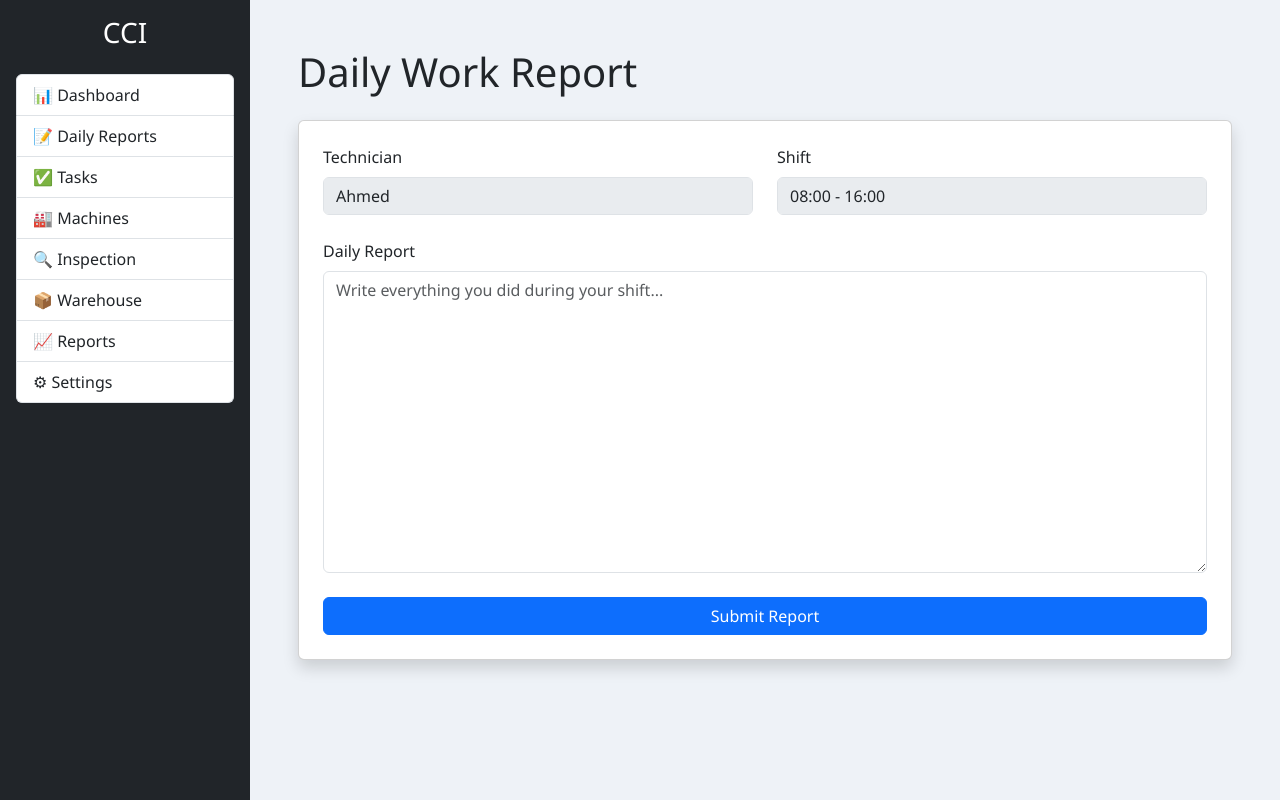
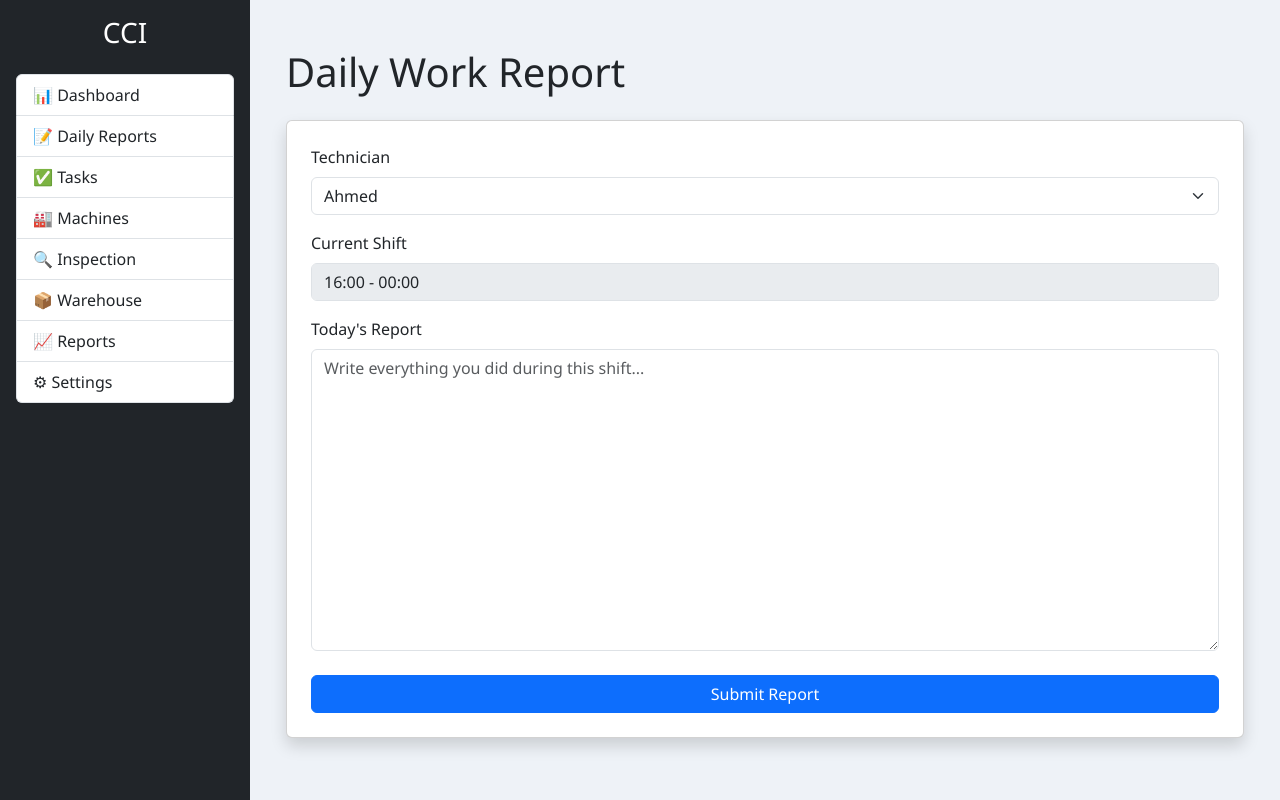
Before and after one commit to engarin95-stack/CCI-Maintenance, a React (Vite) app: page /dailyreports in a window 1280 px wide. Built offline with nearby package versions, Linux system fonts and the light colour scheme.

Commit message:
Version 0.3 - Daily Reports completed

```diff
--- a/src/pages/DailyReports.jsx
+++ b/src/pages/DailyReports.jsx
@@ -1,90 +1,96 @@
 import { useState } from "react";
-import axios from "axios";
+import api from "../services/api";
 
 export default function DailyReports() {
-  const [technician] = useState("Ahmed");
-  const [shift] = useState("08:00 - 16:00");
+  const technicians = ["Ahmed", "Basher", "Redar", "Admin"];
+
+  const getShift = () => {
+    const hour = new Date().getHours();
+
+    if (hour >= 0 && hour < 8) return "00:00 - 08:00";
+    if (hour >= 8 && hour < 16) return "08:00 - 16:00";
+    return "16:00 - 00:00";
+  };
+
+  const [technician, setTechnician] = useState(technicians[0]);
   const [report, setReport] = useState("");
+  const [loading, setLoading] = useState(false);
 
-  async function submitReport() {
+  const submitReport = async () => {
     if (report.trim() === "") {
       alert("Please write your report.");
       return;
     }
 
+    setLoading(true);
+
     try {
-      await axios.post("http://localhost:5000/reports", {
+      await api.post("/reports", {
         technician,
-        shift,
+        shift: getShift(),
         report,
       });
 
-      alert("Report submitted successfully!");
+      alert("Report submitted successfully.");
 
       setReport("");
+    } catch (err) {
+      alert("Cannot connect to server.");
+      console.error(err);
+    }
 
-    } catch (error) {
-      console.error(error);
-      alert("Cannot connect to the server.");
-    }
-  }
+    setLoading(false);
+  };
 
   return (
-    <div className="container-fluid p-4">
+    <div className="container mt-4">
 
       <h1 className="mb-4">Daily Work Report</h1>
 
       <div className="card shadow p-4">
 
-        <div className="row mb-4">
+        <div className="mb-3">
+          <label className="form-label">Technician</label>
 
-          <div className="col-md-6">
-            <label className="form-label">
-              Technician
-            </label>
+          <select
+            className="form-select"
+            value={technician}
+            onChange={(e) => setTechnician(e.target.value)}
+          >
+            {technicians.map((tech) => (
+              <option key={tech}>{tech}</option>
+            ))}
+          </select>
+        </div>
 
-            <input
-              className="form-control"
-              value={technician}
-              disabled
-            />
-          </div>
+        <div className="mb-3">
+          <label className="form-label">Current Shift</label>
 
-          <div className="col-md-6">
-            <label className="form-label">
-              Shift
-            </label>
-
-            <input
-              className="form-control"
-              value={shift}
-              disabled
-            />
-          </div>
-
+          <input
+            className="form-control"
+            value={getShift()}
+            disabled
+          />
         </div>
 
         <div className="mb-4">
-
-          <label className="form-label">
-            Daily Report
-          </label>
+          <label className="form-label">Today's Report</label>
 
           <textarea
+            rows="12"
             className="form-control"
-            rows="12"
-            placeholder="Write everything you did during your shift..."
+            placeholder="Write everything you did during this shift..."
             value={report}
             onChange={(e) => setReport(e.target.value)}
           />
-
         </div>
 
         <button
           className="btn btn-primary"
           onClick={submitReport}
+          disabled={loading}
         >
-          Submit Report
+          {loading ? "Submitting..." : "Submit Report"}
         </button>
 
       </div>
--- /dev/null
+++ b/src/services/api.js
@@ -0,0 +1,7 @@
+import axios from "axios";
+
+const api = axios.create({
+  baseURL: "http://localhost:5000",
+});
+
+export default api;
```
